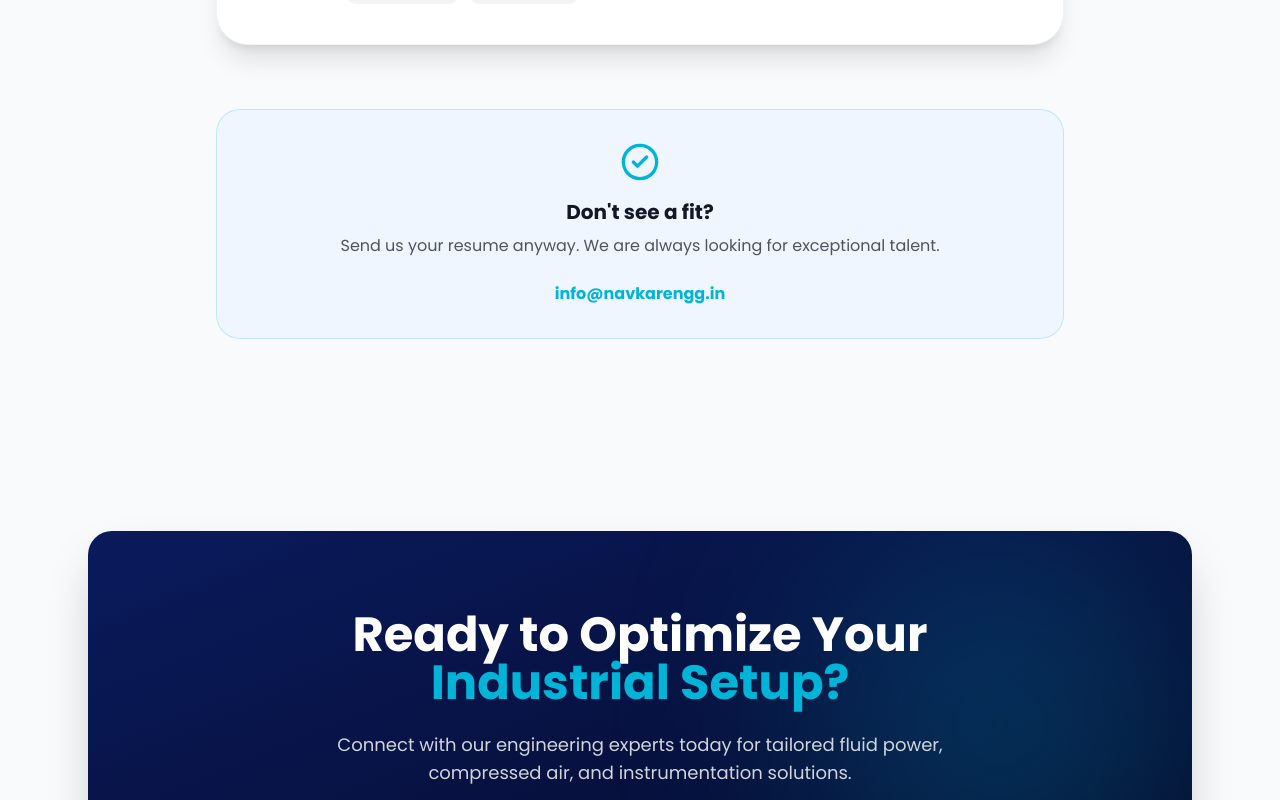
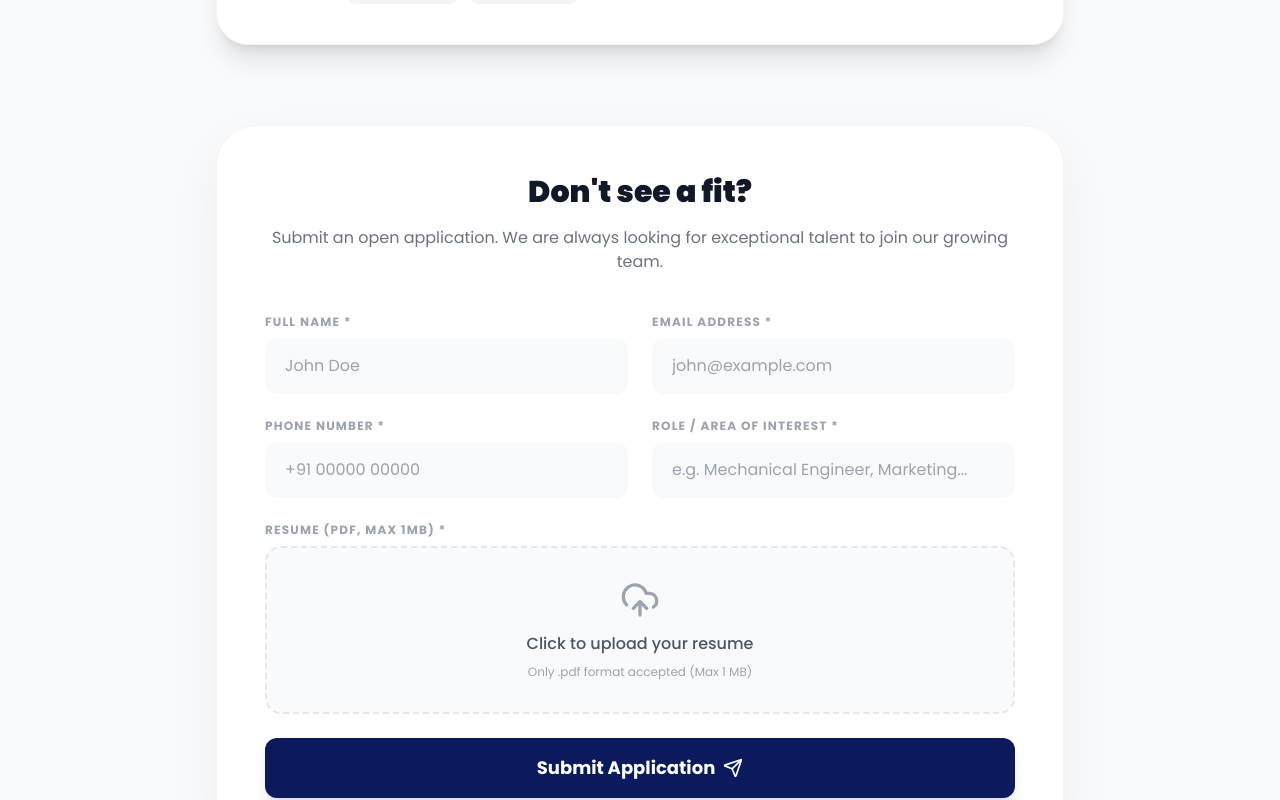
Before and after one commit to dtsolution-a/navkar, a React (Vite) app: page /career in a window 1280 px wide. Shown: the part 1100-1900 px from the top of the page. Built offline with nearby package versions, Linux system fonts and the light colour scheme; no server answers.

Commit message:
Add tag filtering to Blog page and open application form with PDF upload to Career page

```diff
--- a/src/pages/Career.jsx
+++ b/src/pages/Career.jsx
@@ -1,9 +1,54 @@
 
+import { useState, useRef } from 'react';
 import { motion } from 'framer-motion';
-import { Briefcase, ArrowRight, CheckCircle2 } from 'lucide-react';
+import { Briefcase, ArrowRight, CheckCircle2, UploadCloud, FileText, Send, AlertCircle } from 'lucide-react';
 import CTASection from '../components/sections/CTASection';
 
 export default function Career() {
+  const [formState, setFormState] = useState({ name: '', email: '', phone: '', role: '' });
+  const [file, setFile] = useState(null);
+  const [fileError, setFileError] = useState('');
+  const [submitted, setSubmitted] = useState(false);
+  const fileInputRef = useRef(null);
+
+  const handleFileChange = (e) => {
+    const selected = e.target.files[0];
+    setFileError('');
+
+    if (selected) {
+      if (selected.type !== 'application/pdf') {
+        setFileError('Only PDF files are allowed.');
+        setFile(null);
+        e.target.value = '';
+        return;
+      }
+
+      if (selected.size > 1048576) { // 1 MB
+        setFileError('File size must be under 1 MB.');
+        setFile(null);
+        e.target.value = '';
+        return;
+      }
+
+      setFile(selected);
+    }
+  };
+
+  const handleSubmit = (e) => {
+    e.preventDefault();
+    if (!file) {
+      setFileError('Please attach your resume (PDF).');
+      return;
+    }
+
+    // Simulate API submission
+    setTimeout(() => {
+      setSubmitted(true);
+      setFormState({ name: '', email: '', phone: '', role: '' });
+      setFile(null);
+    }, 1000);
+  };
+
   return (
     <div className="bg-white overflow-hidden">
 
@@ -84,17 +129,121 @@ export default function Career() {
                 Apply Now <ArrowRight className="w-4 h-4" />
               </a>
             </motion.div>
-
           </div>
 
+          {/* OPEN APPLICATION FORM */}
           <motion.div
-            initial={{ opacity: 0 }} whileInView={{ opacity: 1 }} transition={{ duration: 0.8 }} viewport={{ once: true }}
-            className="mt-16 bg-blue-50 border border-[#00b4d8]/20 rounded-3xl p-8 text-center"
+            initial={{ opacity: 0, y: 40 }} whileInView={{ opacity: 1, y: 0 }} transition={{ duration: 0.8 }} viewport={{ once: true }}
+            className="mt-20 bg-white border border-gray-100 shadow-[0_20px_50px_rgba(0,0,0,0.05)] rounded-[2.5rem] p-8 md:p-12"
           >
-            <CheckCircle2 className="w-10 h-10 text-[#00b4d8] mx-auto mb-4" />
-            <h4 className="text-xl font-bold text-gray-900 mb-2">Don't see a fit?</h4>
-            <p className="text-gray-600 mb-6">Send us your resume anyway. We are always looking for exceptional talent.</p>
-            <a href="mailto:info@navkarengg.in" className="text-[#00b4d8] font-bold hover:underline">info@navkarengg.in</a>
+            <div className="text-center mb-10">
+              <h3 className="text-3xl font-black text-gray-900 mb-4">Don't see a fit?</h3>
+              <p className="text-gray-500">Submit an open application. We are always looking for exceptional talent to join our growing team.</p>
+            </div>
+
+            {submitted ? (
+              <div className="flex flex-col items-center justify-center py-10 text-center">
+                <div className="w-20 h-20 bg-green-50 rounded-full flex items-center justify-center mb-6">
+                  <CheckCircle2 className="w-10 h-10 text-green-500" />
+                </div>
+                <h4 className="text-2xl font-bold text-gray-900 mb-2">Application Submitted!</h4>
+                <p className="text-gray-500">Thank you for your interest. Our HR team will review your profile and reach out if there's a match.</p>
+                <button onClick={() => setSubmitted(false)} className="mt-8 text-[#00b4d8] font-bold uppercase tracking-widest text-sm hover:underline">
+                  Submit Another
+                </button>
+              </div>
+            ) : (
+              <form onSubmit={handleSubmit} className="space-y-6">
+                <div className="grid grid-cols-1 md:grid-cols-2 gap-6">
+                  <div>
+                    <label className="block text-xs font-bold text-gray-400 uppercase tracking-widest mb-2">Full Name *</label>
+                    <input
+                      required
+                      value={formState.name}
+                      onChange={(e) => setFormState({...formState, name: e.target.value})}
+                      placeholder="John Doe"
+                      className="w-full bg-gray-50 border-none rounded-xl py-4 px-5 outline-none focus:ring-2 focus:ring-[#00b4d8] text-gray-900"
+                    />
+                  </div>
+                  <div>
+                    <label className="block text-xs font-bold text-gray-400 uppercase tracking-widest mb-2">Email Address *</label>
+                    <input
+                      type="email"
+                      required
+                      value={formState.email}
+                      onChange={(e) => setFormState({...formState, email: e.target.value})}
+                      placeholder="john@example.com"
+                      className="w-full bg-gray-50 border-none rounded-xl py-4 px-5 outline-none focus:ring-2 focus:ring-[#00b4d8] text-gray-900"
+                    />
+                  </div>
+                </div>
+
+                <div className="grid grid-cols-1 md:grid-cols-2 gap-6">
+                  <div>
+                    <label className="block text-xs font-bold text-gray-400 uppercase tracking-widest mb-2">Phone Number *</label>
+                    <input
+                      type="tel"
+                      required
+                      value={formState.phone}
+                      onChange={(e) => setFormState({...formState, phone: e.target.value})}
+                      placeholder="+91 00000 00000"
+                      className="w-full bg-gray-50 border-none rounded-xl py-4 px-5 outline-none focus:ring-2 focus:ring-[#00b4d8] text-gray-900"
+                    />
+                  </div>
+                  <div>
+                    <label className="block text-xs font-bold text-gray-400 uppercase tracking-widest mb-2">Role / Area of Interest *</label>
+                    <input
+                      required
+                      value={formState.role}
+                      onChange={(e) => setFormState({...formState, role: e.target.value})}
+                      placeholder="e.g. Mechanical Engineer, Marketing..."
+                      className="w-full bg-gray-50 border-none rounded-xl py-4 px-5 outline-none focus:ring-2 focus:ring-[#00b4d8] text-gray-900"
+                    />
+                  </div>
+                </div>
+
+                {/* File Upload Area */}
+                <div>
+                  <label className="block text-xs font-bold text-gray-400 uppercase tracking-widest mb-2">Resume (PDF, Max 1MB) *</label>
+                  <div
+                    onClick={() => fileInputRef.current?.click()}
+                    className={"w-full border-2 border-dashed rounded-2xl p-8 text-center cursor-pointer transition-colors " + (fileError ? "border-red-300 bg-red-50" : file ? "border-[#00b4d8] bg-blue-50" : "border-gray-200 bg-gray-50 hover:bg-gray-100")}
+                  >
+                    <input
+                      type="file"
+                      ref={fileInputRef}
+                      onChange={handleFileChange}
+                      accept="application/pdf"
+                      className="hidden"
+                    />
+
+                    {file ? (
+                      <div className="flex flex-col items-center">
+                        <FileText className="w-10 h-10 text-[#00b4d8] mb-2" />
+                        <span className="font-bold text-[#0a1a5c]">{file.name}</span>
+                        <span className="text-xs text-gray-500 mt-1">{(file.size / 1024).toFixed(1)} KB</span>
+                        <button type="button" onClick={(e) => { e.stopPropagation(); setFile(null); setFileError(''); if (fileInputRef.current) fileInputRef.current.value = ''; }} className="mt-3 text-xs text-red-500 font-bold hover:underline">Remove</button>
+                      </div>
+                    ) : (
+                      <div className="flex flex-col items-center">
+                        <UploadCloud className={"w-10 h-10 mb-3 " + (fileError ? "text-red-400" : "text-gray-400")} />
+                        <span className="text-gray-600 font-medium">Click to upload your resume</span>
+                        <span className="text-xs text-gray-400 mt-2">Only .pdf format accepted (Max 1 MB)</span>
+                      </div>
+                    )}
+                  </div>
+                  {fileError && (
+                    <p className="mt-2 text-xs font-bold text-red-500 flex items-center gap-1">
+                      <AlertCircle className="w-3 h-3" /> {fileError}
+                    </p>
+                  )}
+                </div>
+
+                <button type="submit" className="w-full bg-[#0a1a5c] text-white py-4 rounded-xl font-bold text-lg hover:bg-[#00b4d8] transition-colors flex items-center justify-center gap-2 shadow-lg">
+                  Submit Application <Send className="w-5 h-5" />
+                </button>
+              </form>
+            )}
           </motion.div>
 
         </div>
```
Also changed, not shown: src/pages/Blog.jsx (+63 -15 lines).
